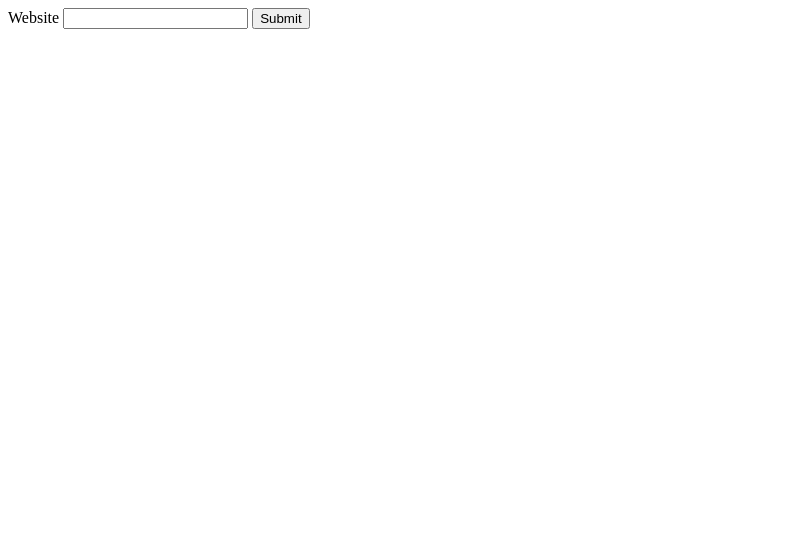
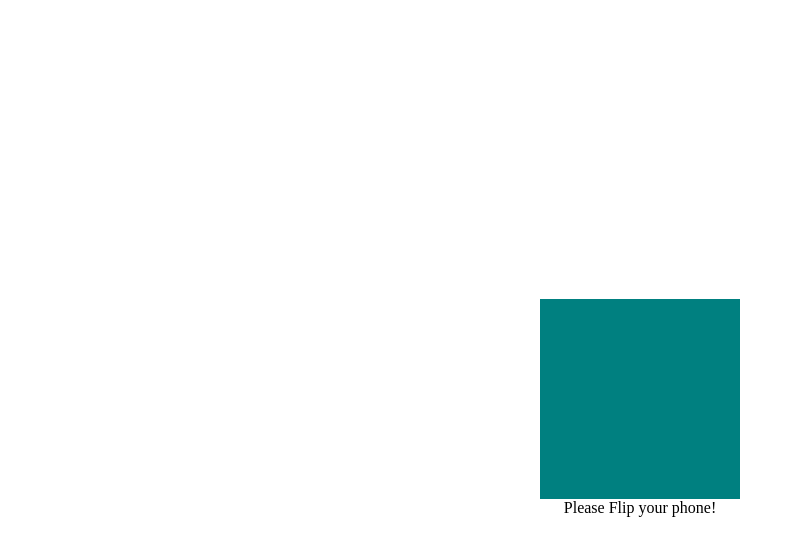
Before and after one commit to madpotato1713/kakao-clone, a plain HTML site: page home.html in a window 1280 px wide. Shown: the whole page, without its empty margins (0-795 px from the left). Drawn offline with Linux system fonts and the light colour scheme.

Commit message:
예제 진행 중

```diff
--- a/home.html
+++ b/home.html
@@ -2,15 +2,29 @@
 <html lang="kr">
   <head>
     <title>Home - My first website.</title>
-    <!-- <link href="style.css" rel="stylesheet" /> -->
-    <style></style>
+    <link href="style.css" rel="stylesheet" />
+    <style>
+      body {
+        height: 100vh;
+        display: flex;
+        justify-content: center;
+        align-items: center;
+        flex-direction: column;
+      }
+      div {
+        background-color: teal;
+        width: 200px;
+        height: 200px;
+      }
+      @media print {
+        body {
+          background-color: yellowgreen;
+        }
+      }
+    </style>
   </head>
   <body>
-    <form>
-      <label for="website">Website</label>
-      <input id="website" type="email" required />
-
-      <input type="submit" />
-    </form>
+    <div></div>
+    <span>Please Flip your phone!</span>
   </body>
 </html>
```
Also changed, not shown: img/potato.jpg (added).
